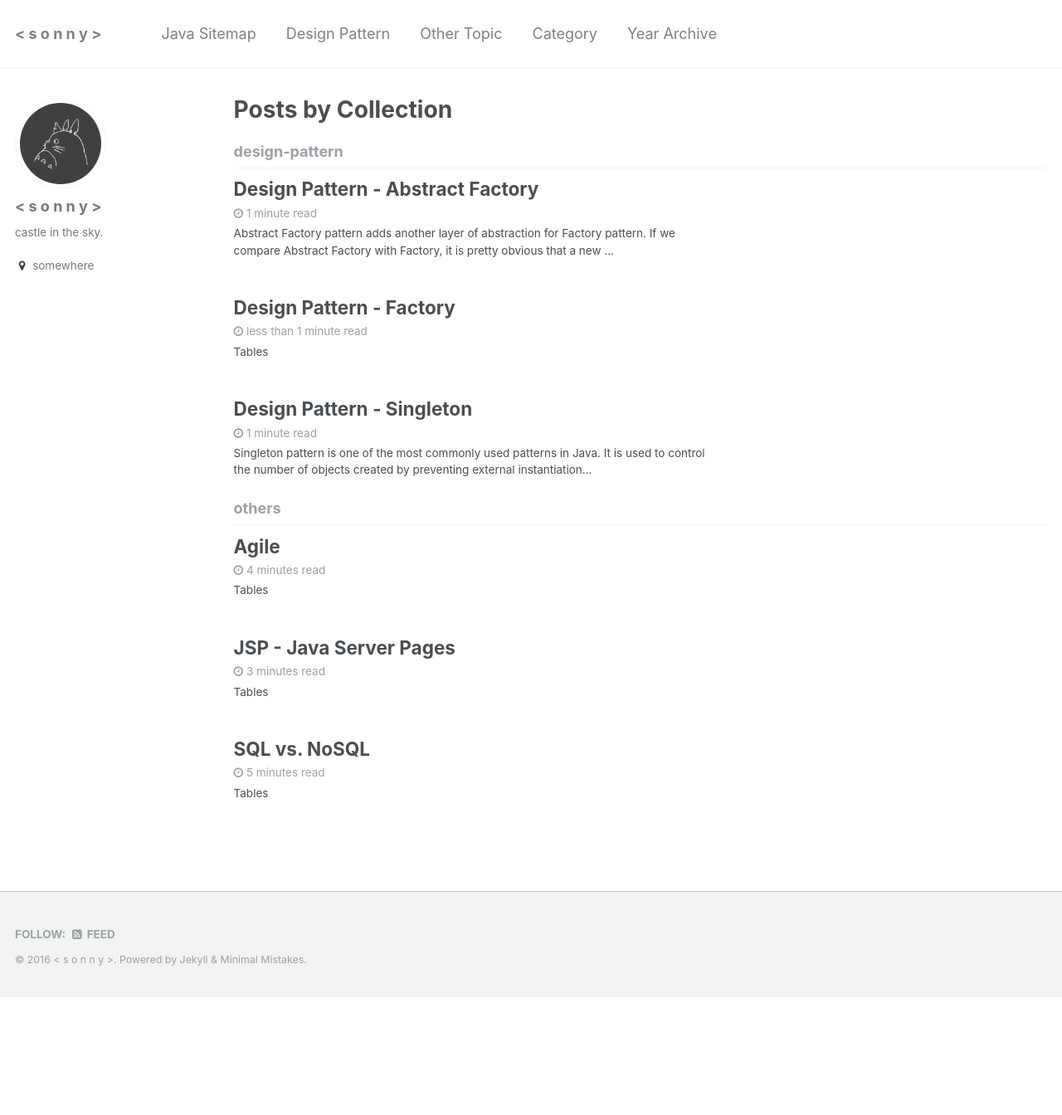
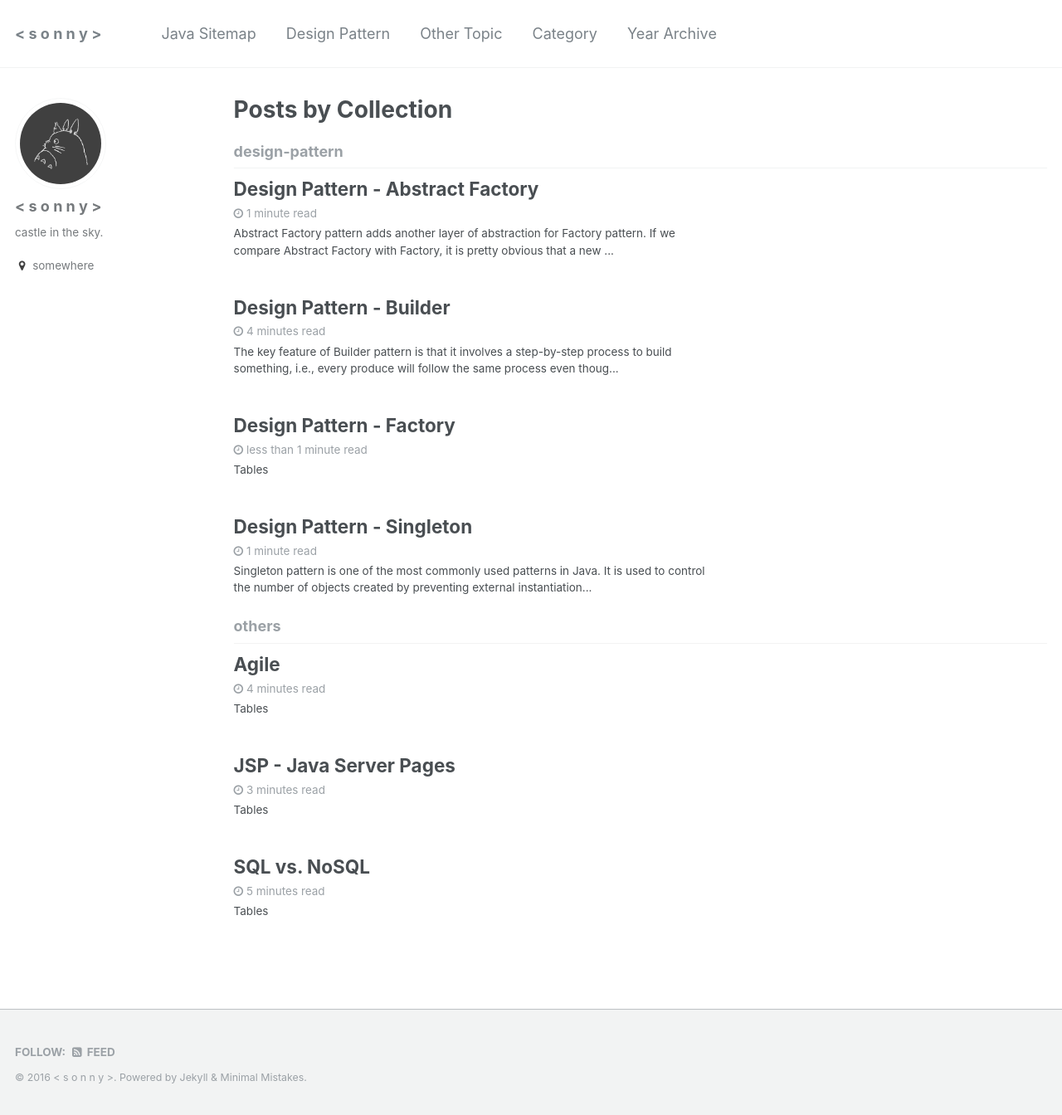
Before and after one commit to sonnyit/java, a Jekyll site: the page built from _pages/collection-archive.html, in a window 1280 px wide. Shown: the whole page at 83% size. Built offline with Jekyll 4.4.1, drawn with Linux system fonts in a browser that asks for light colours; before the commit the page ends 1202 px from its top, so only the background shows below that; part of the change alters nothing that is shown.

Commit message:
SAVEPOINT

````diff
--- a/_data/navigation.yml
+++ b/_data/navigation.yml
@@ -86,6 +86,8 @@ dpnav:
         url: /design-pattern/dp-factory/
       - title: "Abstract Factory"
         url: /design-pattern/dp-abstract-factory/
+      - title: "Builder"
+        url: /design-pattern/dp-builder/
 
 # others links
 others_nav:
--- /dev/null
+++ b/_design-pattern/dp-builder.md
@@ -0,0 +1,136 @@
+---
+title: Design Pattern - Builder
+updated: 2016-06-20
+layout: single
+categories:
+  - java-design-pattern
+tags:
+  - java-design-pattern
+---
+
+The key feature of Builder pattern is that it involves a step-by-step process to build something, i.e., every produce will follow the same process even though each step is different.
+
+### Tables
+
+* [What problem Builder pattern solves in Java](#what-problem-builder-pattern-solves-in-java-10548tables)
+* [Guidelines for Builder design pattern in Java](#guidelines-for-builder-design-pattern-in-java-10548tables)
+* [Advantages and Disadvantages of Builder pattern](#advantages-and-disadvantages-of-builder-pattern-10548tables)
+* [When to use Builder Design pattern in Java](#when-to-use-builder-design-pattern-in-java-10548tables)
+* [References](#references-10548tables)
+
+## What problem Builder pattern solves in Java [&#10548;](#tables)
+
+**Builder** pattern is a **creational** design pattern it means its solves problem related to object creation.
+
+Constructors in Java are used to create object and can take parameters required to create object.
+
+Problem starts when an Object can be created with **lot of parameters**, some of them may be **mandatory** and others may be optional.
+
+Consider a class which is used to create *Cake*, now you need number of item like *egg, milk, flour* to create cake. Many of them are mandatory and some  of them are optional like *cherry, fruits* etc. If we are going to have overloaded constructor for different kind of cake then there will be many constructor and even worst they will accept many parameter.
+
+Problems:
+
+* too many constructors to maintain.
+* error prone because many fields has same type e.g. sugar and and butter are in cups so instead of 2 cup sugar if you pass 2 cup butter, your compiler will not complain but will get a buttery cake with almost no sugar with high cost of wasting butter.
+
+## Guidelines for Builder design pattern in Java [&#10548;](#tables)
+
+1. Make a static nested class called *Builder* inside the class whose object will be build by Builder. In this example its *Cake*.
+2. Builder class will have exactly same set of fields as original class.
+3. Builder class will expose method for adding ingredients e.g. *sugar()* in this example. each method will return same *Builder* object. Builder will be enriched with each method call.
+4. *Builder.build()* method will copy all builder field values into actual class and return object of *Item* class.
+5. Item class (class for which we are creating Builder) should have **private constructor** to create its object from *build()* method and prevent outsider to access its constructor.
+
+```java
+public class BuilderPatternExample {
+    public static void main(String args[]) {
+        // Creating object using Builder pattern in java
+        Cake whiteCake = new Cake.Builder().sugar(1).butter(0.5).eggs(2).vanila(2).flour(1.5).bakingpowder(0.75).milk(0.5).build();
+
+        // Cake is ready to eat :)
+        System.out.println(whiteCake);
+    }
+}
+
+class Cake {
+    private final double sugar;         //cup
+    private final double butter;        //cup
+    private final int eggs;
+    private final int vanila;           //spoon
+    private final double flour;         //cup
+    private final double bakingpowder;  //spoon
+    private final double milk;          //cup
+    private final int cherry;
+
+    public static class Builder {
+
+        private double sugar;           //cup
+        private double butter;          //cup
+        private int eggs;
+        private int vanila;             //spoon
+        private double flour;           //cup
+        private double bakingpowder;    //spoon
+        private double milk;            //cup
+        private int cherry;
+
+        // builder methods for setting property
+        public Builder sugar(double cup)  { this.sugar = cup; return this; }
+        public Builder butter(double cup) { this.butter = cup; return this; }
+        public Builder eggs(int number)   { this.eggs = number; return this; }
+        public Builder vanila(int spoon)  { this.vanila = spoon; return this; }
+        public Builder flour(double cup)  { this.flour = cup; return this; }
+        public Builder bakingpowder(double spoon) { this.sugar = spoon; return this; }
+        public Builder milk(double cup)   { this.milk = cup; return this; }
+        public Builder cherry(int number) { this.cherry = number; return this; }
+
+        // return fully build object
+        public Cake build() {
+            return new Cake(this);
+        }
+    }
+
+    // private constructor to enforce object creation through builder
+    private Cake(Builder builder) {
+        this.sugar        = builder.sugar;
+        this.butter       = builder.butter;
+        this.eggs         = builder.eggs;
+        this.vanila       = builder.vanila;
+        this.flour        = builder.flour;
+        this.bakingpowder = builder.bakingpowder;
+        this.milk         = builder.milk;
+        this.cherry       = builder.cherry;
+    }
+
+    @Override
+    public String toString() {
+        return "Cake{" + "sugar=" + sugar + ", butter=" + butter + ", eggs=" + eggs + ", vanila=" + vanila + ", flour=" + flour + ", bakingpowder=" + bakingpowder + ", milk=" + milk + ", cherry=" + cherry + '}';
+    }
+}
+```
+
+Output:
+
+```bash
+Cake{sugar=0.75, butter=0.5, eggs=2, vanila=2, flour=1.5, bakingpowder=0.0, milk=0.5, cherry=0}
+```
+
+## Advantages and Disadvantages of Builder pattern [&#10548;](#tables)
+
+### Advantages
+
+* more maintainable if number of fields required to create object is more than 4 or 5.
+* less error-prone as user will know what they are passing because of explicit method call.
+* more robust as only fully constructed object will be available to client.
+
+### Disadvantages
+
+* verbose and code duplication as Builder needs to copy all fields from Original or Item class.
+
+## When to use Builder Design pattern in Java [&#10548;](#tables)
+
+* **Builder Design pattern** is a creational pattern and should be used when number of parameter required in constructor is more than manageable usually 4 or at most 5.
+* Don't confuse **Builder** with **Factory** pattern. There is an obvious difference between Builder and Factory pattern, as Factory can be used to create different implementation of same interface but Builder is tied up with its Container class and only returns object of Outer class.
+
+## References [&#10548;](#tables)
+
+* [javarevisited-builder-design-pattern](http://javarevisited.blogspot.com/2012/06/builder-design-pattern-in-java-example.html)
````
